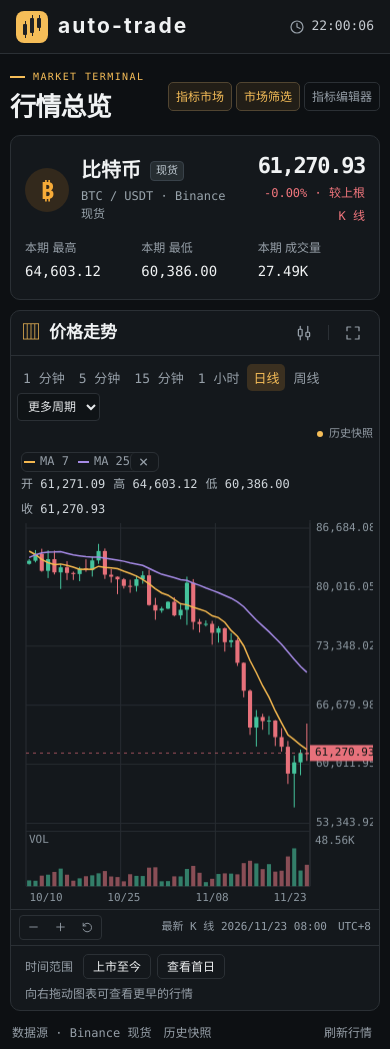
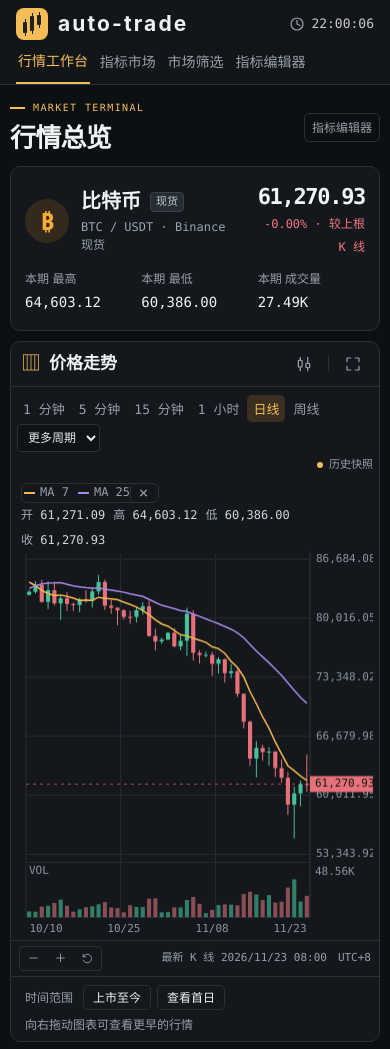
Before and after one commit to JackeYou/auto-trade, a plain HTML site: page index.html in a window 390 px wide. Shown: the top 1049 px of the page. Drawn offline with Linux system fonts and the light colour scheme; no server answers.

Commit message:
Move indicator market and market screener into the main navigation

```diff
--- a/index.html
+++ b/index.html
@@ -18,7 +18,12 @@ dialog{width:min(550px,94vw);max-height:88vh;border:1px solid #3b4249;border-rad
 @media(min-width:1600px){.shell{grid-template-columns:285px minmax(0,1fr)}}
 @media(max-width:1120px){.shell{grid-template-columns:220px minmax(0,1fr)}.quote{gap:13px;padding:17px 14px}.metric{padding-left:11px}.watchRow{gap:6px}.clock{gap:5px}aside{padding-left:10px;padding-right:10px}}
 @media(max-width:870px){.shell{grid-template-columns:180px minmax(0,1fr)}.watchRow{grid-template-columns:1fr auto}.watchRow .assetBadge{display:none}.quote{display:grid;grid-template-columns:repeat(3,1fr)}.instrument{grid-column:span 2}.priceblock{text-align:right;margin:0}.metric{border:0;padding:0}.topnav{gap:12px}.top{gap:22px;padding:0 16px}.topnav svg{display:none}}
-@media(max-width:680px){.top{height:54px}.clock small,.topnav{display:none}.shell{display:flex;flex-direction:column}.shell aside{order:2;border:0;border-top:1px solid var(--line);padding:16px;display:grid;grid-template-columns:1fr 1fr;gap:8px}.sidehead,.search,.filters,.watch,.sidefoot{margin:0}.watch,.filters,.sidefoot{grid-column:1/-1}.watchRow .assetBadge{display:grid}.watchRow{grid-template-columns:32px 1fr auto}.groupHeading{margin:9px 5px}.search{justify-content:center}.search kbd{display:none}main{padding:16px 10px 5px}.sectionhead{margin-bottom:12px}.quote{margin-bottom:10px}.plot{height:46vh;min-height:300px}.toolbar{padding:8px 6px;flex-wrap:wrap}.periods button{padding:5px 8px}.feed{font-size:11px}.chartLegend,.ohlc{padding:2px 10px;gap:8px}.chartHead{padding:6px 10px}.chartfoot{padding:5px 8px}.dateline{flex-wrap:wrap}.eyebrow{font-size:10px}.editorBtn{padding:6px 10px}.chartfoot span{font-size:11px}.formfoot{flex-wrap:wrap}}</style>
+@media(max-width:680px){
+ .top{height:auto;display:grid;grid-template-columns:1fr auto;gap:0 12px;padding:8px 16px 0}
+ .clock{grid-column:2;grid-row:1}.clock small{display:none}
+ .topnav{grid-column:1/-1;grid-row:2;height:44px;gap:clamp(4px,2vw,12px);overflow-x:auto}
+ .topnav>*{flex:none;white-space:nowrap}
+ .shell{display:flex;flex-direction:column}.shell aside{order:2;border:0;border-top:1px solid var(--line);padding:16px;display:grid;grid-template-columns:1fr 1fr;gap:8px}.sidehead,.search,.filters,.watch,.sidefoot{margin:0}.watch,.filters,.sidefoot{grid-column:1/-1}.watchRow .assetBadge{display:grid}.watchRow{grid-template-columns:32px 1fr auto}.groupHeading{margin:9px 5px}.search{justify-content:center}.search kbd{display:none}main{padding:16px 10px 5px}.sectionhead{margin-bottom:12px}.quote{margin-bottom:10px}.plot{height:46vh;min-height:300px}.toolbar{padding:8px 6px;flex-wrap:wrap}.periods button{padding:5px 8px}.feed{font-size:11px}.chartLegend,.ohlc{padding:2px 10px;gap:8px}.chartHead{padding:6px 10px}.chartfoot{padding:5px 8px}.dateline{flex-wrap:wrap}.eyebrow{font-size:10px}.editorBtn{padding:6px 10px}.chartfoot span{font-size:11px}.formfoot{flex-wrap:wrap}}</style>
 <style>
 .contractStats{display:flex;flex-wrap:wrap;gap:12px 28px;align-items:center;background:#151b20;border:1px solid var(--line);border-radius:8px;padding:10px 16px;margin:-5px 0 16px}
 .contractStats div{display:flex;align-items:baseline;gap:8px}.contractStats span{color:var(--dim);font-size:13px}.contractStats b{font:500 14px var(--mono)}
@@ -41,6 +46,8 @@ dialog{width:min(550px,94vw);max-height:88vh;border:1px solid #3b4249;border-rad
 <body>
 <svg style="display:none" aria-hidden="true"><defs>
 <symbol id="i-chart" viewBox="0 0 24 24"><path d="M4 4v16h17M8 14l4-5 4 2 5-7"/></symbol>
+<symbol id="i-indicators" viewBox="0 0 24 24"><rect x="3.5" y="3.5" width="6.5" height="6.5" rx="1"/><rect x="14" y="3.5" width="6.5" height="6.5" rx="1"/><rect x="3.5" y="14" width="6.5" height="6.5" rx="1"/><rect x="14" y="14" width="6.5" height="6.5" rx="1"/></symbol>
+<symbol id="i-filter" viewBox="0 0 24 24"><path d="M3 5h18l-7 8v5l-4 2v-7z"/></symbol>
 <symbol id="i-candle" viewBox="0 0 24 24"><path d="M7 3v4m0 9v5m10-18v8m0 6v4"/><rect x="4.5" y="7" width="5" height="9" rx="1"/><rect x="14.5" y="11" width="5" height="6" rx="1"/></symbol>
 <symbol id="i-plus" viewBox="0 0 24 24"><path d="M12 5v14M5 12h14"/></symbol>
 <symbol id="i-expand" viewBox="0 0 24 24"><path d="M9 4H4v5m11-5h5v5M4 15v5h5m6 0h5v-5"/></symbol>
@@ -53,7 +60,12 @@ dialog{width:min(550px,94vw);max-height:88vh;border:1px solid #3b4249;border-rad
 </defs></svg>
 <header class="top">
  <a class="brand" href="#main" aria-label="auto-trade 行情工作台"><span class="logo"><i></i><i></i><i></i></span><b>auto-trade</b></a>
- <div class="topnav"><span class="activeNav"><svg><use href="#i-chart"/></svg>行情工作台</span><button id="topEditor"><svg><use href="#i-code"/></svg>指标编辑器</button></div>
+ <nav class="topnav" aria-label="主导航">
+  <a href="#main" class="activeNav" aria-current="page"><svg aria-hidden="true"><use href="#i-chart"/></svg>行情工作台</a>
+  <button type="button" id="indicatorMarketBtn" aria-haspopup="dialog" aria-controls="indicatorMarket"><svg aria-hidden="true"><use href="#i-indicators"/></svg>指标市场</button>
+  <button type="button" id="screenBtn" aria-haspopup="dialog" aria-controls="screenDialog"><svg aria-hidden="true"><use href="#i-filter"/></svg>市场筛选</button>
+  <button type="button" id="topEditor" aria-haspopup="dialog" aria-controls="editorDialog"><svg aria-hidden="true"><use href="#i-code"/></svg>指标编辑器</button>
+ </nav>
  <div class="clock"><svg><use href="#i-clock"/></svg><span id="clock"></span><small>UTC+8</small></div>
 </header>
 <div class="shell">
@@ -65,7 +77,7 @@ dialog{width:min(550px,94vw);max-height:88vh;border:1px solid #3b4249;border-rad
  <div class="sidefoot"><span class="sourceDot"></span><span>公开市场数据</span><span class="sideNum" id="watchCount"></span></div>
 </aside>
 <main id="main">
- <div class="sectionhead"><div><div class="eyebrow"><i></i> MARKET TERMINAL</div><h1>行情总览</h1></div><div class="sectionButtons"><button class="editorBtn" id="indicatorMarketBtn">指标市场</button><button class="editorBtn" id="screenBtn">市场筛选</button><button class="editorBtn" id="editorBtn"><svg><use href="#i-code"/></svg>指标编辑器</button></div></div>
+ <div class="sectionhead"><div><div class="eyebrow"><i></i> MARKET TERMINAL</div><h1>行情总览</h1></div><div class="sectionButtons"><button class="editorBtn" id="editorBtn"><svg><use href="#i-code"/></svg>指标编辑器</button></div></div>
  <section class="quote">
   <div class="instrument"><div id="bigBadge"></div><div><div class="titleline"><h2 id="assetName">比特币</h2><span id="marketTag" class="tag">现货</span></div><div class="symbolLine" id="symbolLine"></div></div></div>
   <div class="priceblock"><strong id="price">—</strong><span id="change">—</span></div>
```
